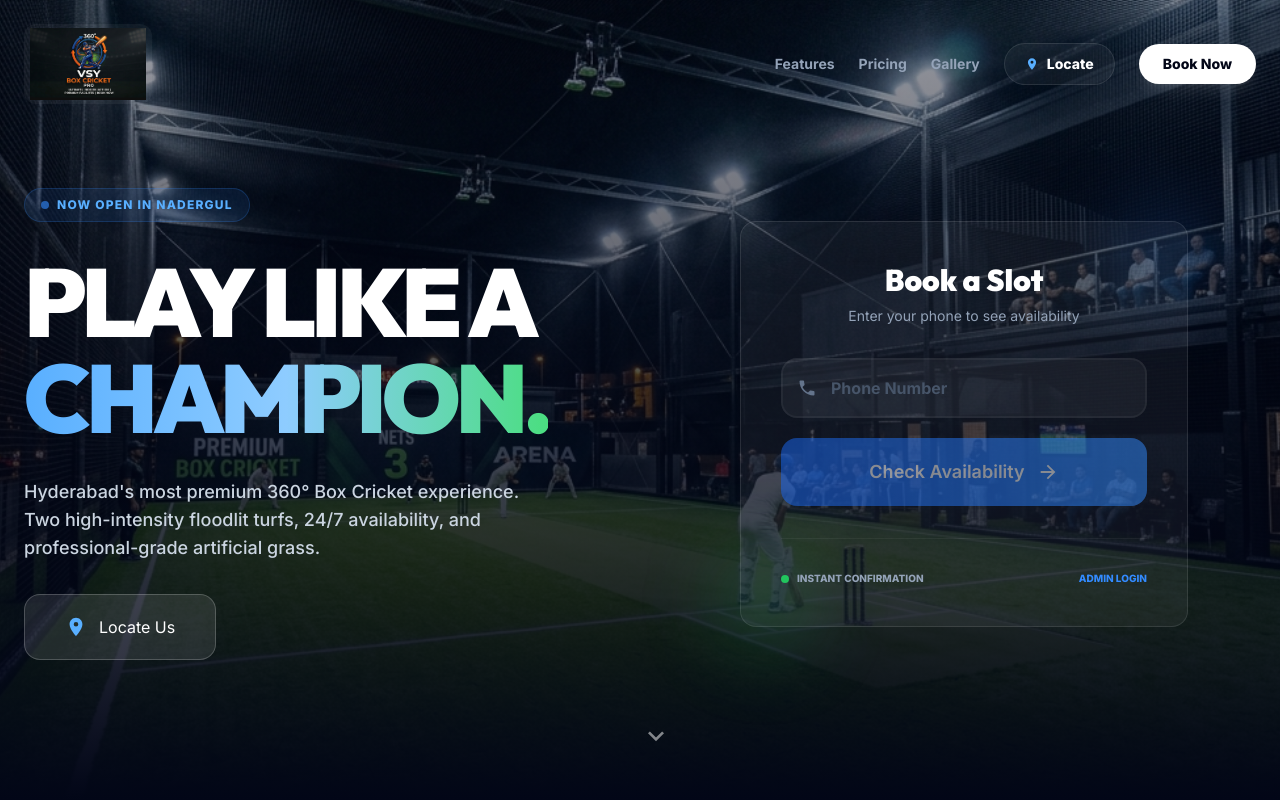
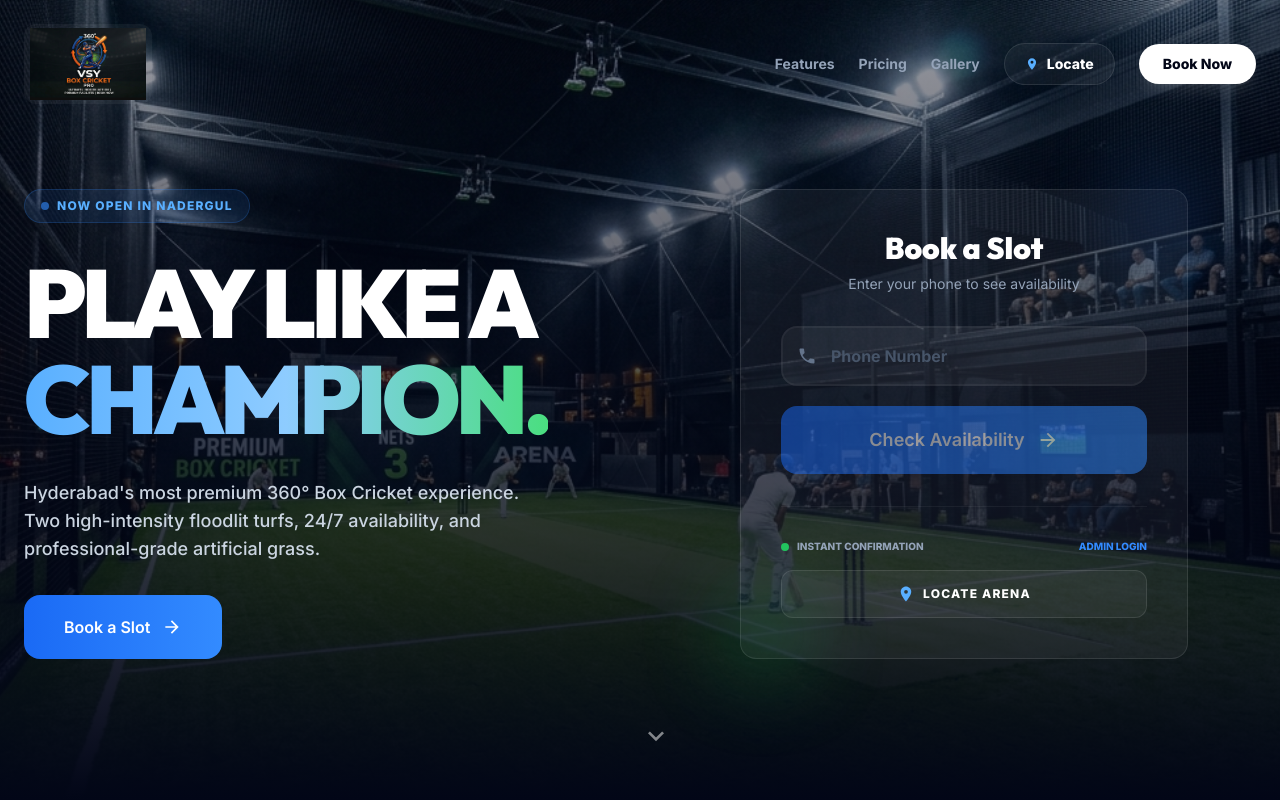
Before and after one commit to vsy-box/vsy-box-cricket-pro, a React (Vite) app in the folder client/: page / in a window 1280 px wide. Shown: the top 800 px of the page. Built offline with nearby package versions, Linux system fonts and the light colour scheme; no server answers.

Commit message:
UI: Add 'Locate Area' to User Navbar and move home button below card

```diff
--- a/client/src/components/Navbar.tsx
+++ b/client/src/components/Navbar.tsx
@@ -1,5 +1,5 @@
 import React from 'react';
-import { MdClose, MdDashboard, MdHistory, MdLogout, MdMenu } from 'react-icons/md';
+import { MdClose, MdDashboard, MdHistory, MdLogout, MdMenu, MdLocationOn } from 'react-icons/md';
 import { Link, useLocation, useNavigate } from 'react-router-dom';
 import { useAuth } from '../context/AuthContext';
 
@@ -58,6 +58,16 @@ const Navbar: React.FC = () => {
                     <MdHistory /> My Bookings
                   </div>
                 </Link>
+                <a
+                  href="https://www.google.com/maps/search/VSY+Box+Cricket+Nadergul"
+                  target="_blank"
+                  rel="noopener noreferrer"
+                  className="px-4 py-2 rounded-lg text-sm font-medium text-surface-400 hover:text-primary-400 hover:bg-white/5 transition-all duration-300"
+                >
+                  <div className="flex items-center gap-2">
+                    <MdLocationOn /> Locate Area
+                  </div>
+                </a>
               </>
             )}
 
@@ -125,6 +135,16 @@ const Navbar: React.FC = () => {
                       <MdHistory /> My Bookings
                     </div>
                   </Link>
+                  <a
+                    href="https://www.google.com/maps/search/VSY+Box+Cricket+Nadergul"
+                    target="_blank"
+                    rel="noopener noreferrer"
+                    className="px-4 py-3 rounded-lg text-sm font-medium text-surface-400 hover:text-primary-400 hover:bg-white/5"
+                  >
+                    <div className="flex items-center gap-2">
+                      <MdLocationOn /> Locate Area
+                    </div>
+                  </a>
                 </>
               )}
               <div className="border-t border-white/5 mt-2 pt-2">
--- a/client/src/pages/LoginPage.tsx
+++ b/client/src/pages/LoginPage.tsx
@@ -208,14 +208,12 @@ const LoginPage: React.FC = () => {
                   {role === 'admin' ? 'Admin Dashboard' : 'Go to Dashboard'} <MdArrowForward className="group-hover:translate-x-1 transition-transform" size={20} />
                 </Link>
               ) : (
-                <a
-                  href="https://www.google.com/maps/search/VSY+Box+Cricket+Nadergul"
-                  target="_blank"
-                  rel="noopener noreferrer"
-                  className="bg-white/10 backdrop-blur-md border border-white/20 hover:bg-white/20 text-white px-8 sm:px-10 py-4 sm:py-5 rounded-2xl flex items-center gap-3 group w-full sm:w-auto justify-center transition-all"
+                <button
+                  onClick={scrollToBooking}
+                  className="btn-primary px-8 sm:px-10 py-4 sm:py-5 rounded-2xl flex items-center gap-3 group w-full sm:w-auto justify-center"
                 >
-                  <MdLocationOn className="text-primary-400" size={22} /> Locate Us
-                </a>
+                  Book a Slot <MdArrowForward className="group-hover:translate-x-1 transition-transform" size={20} />
+                </button>
               )}
             </div>
           </div>
@@ -297,6 +295,18 @@ const LoginPage: React.FC = () => {
                   <span className="text-[9px] sm:text-[10px] font-black uppercase text-surface-400">Instant Confirmation</span>
                 </div>
                 <Link to="/admin/login" className="text-[9px] sm:text-[10px] font-black uppercase text-primary-500 hover:text-primary-400 transition-colors">Admin Login</Link>
+              </div>
+
+              {/* Locate Us Button Below Card */}
+              <div className="mt-4">
+                <a
+                  href="https://www.google.com/maps/search/VSY+Box+Cricket+Nadergul"
+                  target="_blank"
+                  rel="noopener noreferrer"
+                  className="w-full flex items-center justify-center gap-2 py-3.5 rounded-xl bg-white/5 border border-white/10 text-white text-xs font-black uppercase tracking-widest hover:bg-white/10 transition-all"
+                >
+                  <MdLocationOn className="text-primary-400" size={18} /> Locate Arena
+                </a>
               </div>
             </div>
           </div>
```
